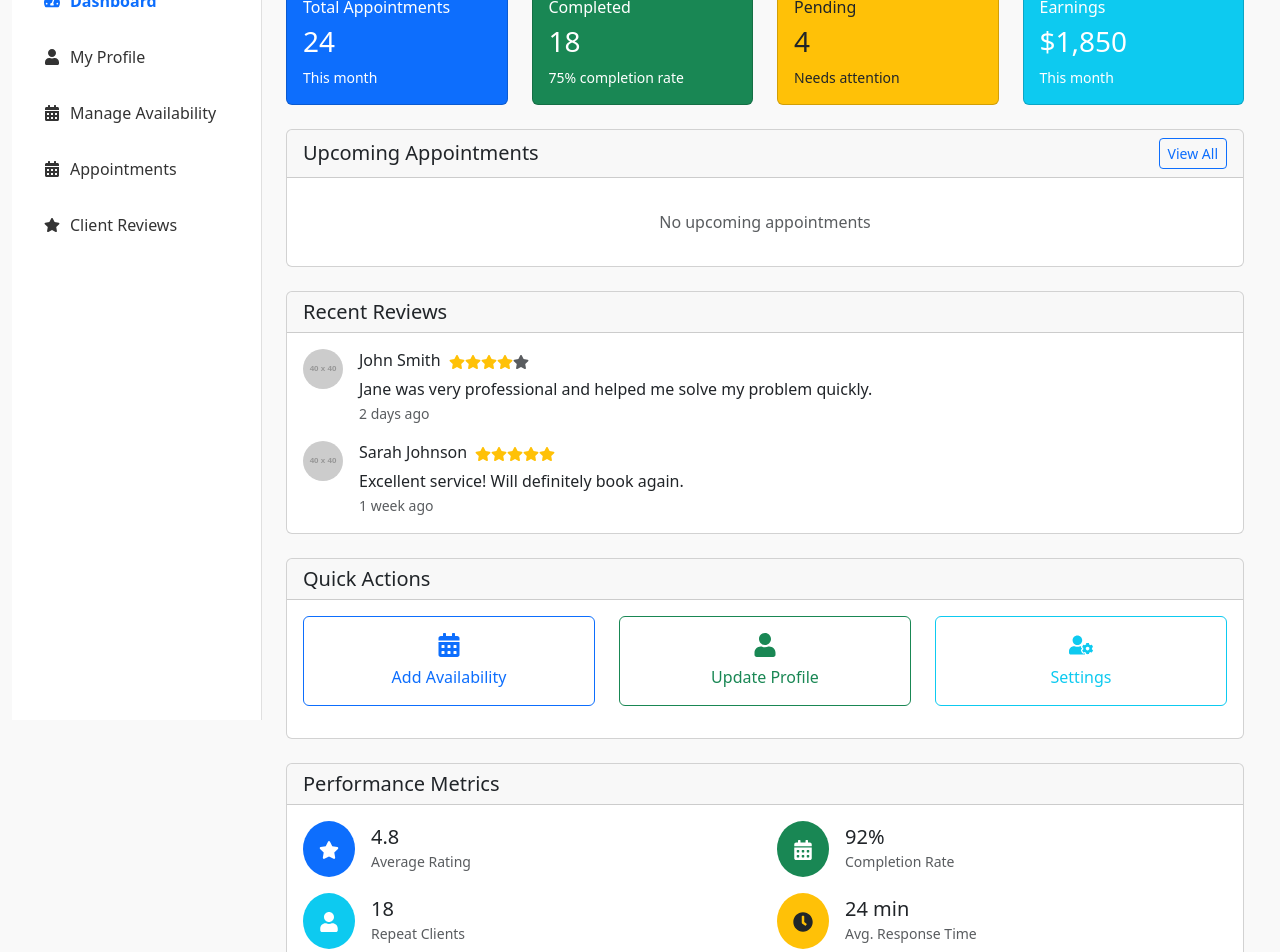
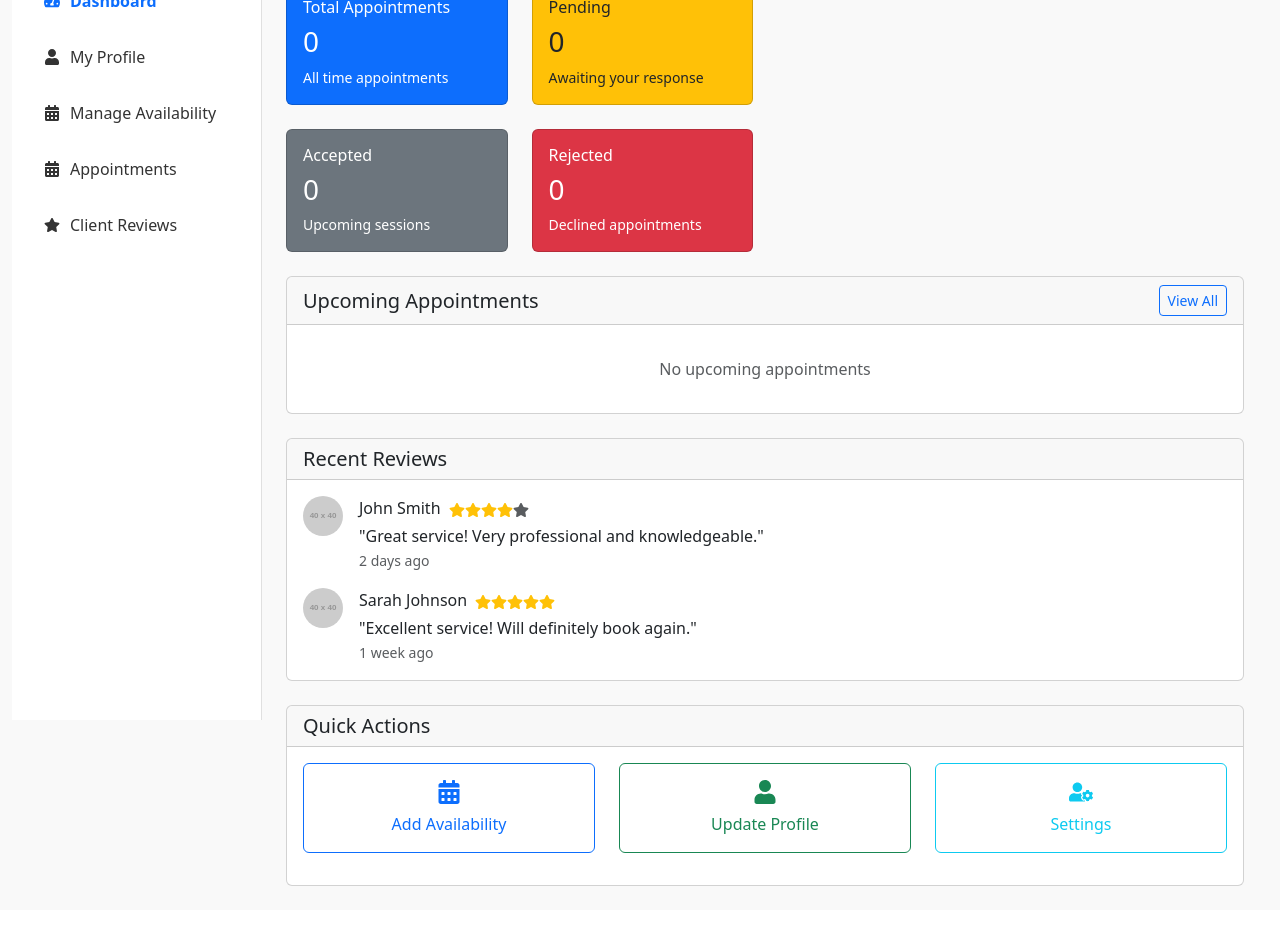
Before and after one commit to Amit-23/Appointment-Booking-System, a React (Vite) app in the folder frontend/appointmentHub_frontend/: page /freelancerdashboard in a window 1280 px wide. Shown: the part 80-1032 px from the top of the page. After the commit the page ends 990 px from the top, so only its background shows below. Built offline with nearby package versions, Linux system fonts and the light colour scheme.

Commit message:
Updated FreelancerDashboard

```diff
--- a/frontend/appointmentHub_frontend/src/components/FreelancerDashboard/FreelanceDashboard.jsx
+++ b/frontend/appointmentHub_frontend/src/components/FreelancerDashboard/FreelanceDashboard.jsx
@@ -6,7 +6,8 @@ import {
   FaUserCog,
   FaTachometerAlt,
   FaStar,
-  FaClock
+  FaClock,
+  FaMoneyBillWave
 } from 'react-icons/fa';
 import axios from 'axios';
 
@@ -19,6 +20,7 @@ const FreelancerDashboard = () => {
   const [appointments, setAppointments] = useState([]);
   const [availabilities, setAvailabilities] = useState([]);
   const [selectedSection, setSelectedSection] = useState('dashboard');
+  const [earnings, setEarnings] = useState(0);
 
   useEffect(() => {
     const user = JSON.parse(localStorage.getItem('user'));
@@ -32,6 +34,11 @@ const FreelancerDashboard = () => {
       .then((res) => {
         if (res.data.success) {
           setAppointments(res.data.appointments);
+          // Calculate earnings from completed appointments
+          const completedEarnings = res.data.appointments
+            .filter(a => a.status === 'completed')
+            .reduce((sum, appt) => sum + (appt.price || 0), 0);
+          setEarnings(completedEarnings);
         }
       })
       .catch((err) => console.error('Failed to fetch appointments:', err));
@@ -98,6 +105,22 @@ const FreelancerDashboard = () => {
                 : a
             )
           );
+          // Update earnings if status changed to/from completed
+          if (newStatus === 'completed' || res.data.previous_status === 'completed') {
+            const user = JSON.parse(localStorage.getItem('user'));
+            axios
+              .get('http://127.0.0.1:8000/auth/freelancer-appointments/', {
+                params: { freelancer_id: user.id },
+              })
+              .then((res) => {
+                if (res.data.success) {
+                  const completedEarnings = res.data.appointments
+                    .filter(a => a.status === 'completed')
+                    .reduce((sum, appt) => sum + (appt.price || 0), 0);
+                  setEarnings(completedEarnings);
+                }
+              });
+          }
         } else {
           alert(res.data.error || 'Could not update status');
         }
@@ -107,6 +130,13 @@ const FreelancerDashboard = () => {
         alert('Error updating status');
       });
   };
+
+  // Calculate appointment statistics
+  const totalAppointments = appointments.length;
+  const completedAppointments = appointments.filter(a => a.status === 'completed').length;
+  const pendingAppointments = appointments.filter(a => a.status === 'pending').length;
+  const rejectedAppointments = appointments.filter(a => a.status === 'rejected').length;
+  const acceptedAppointments = appointments.filter(a => a.status === 'accepted').length;
 
   return (
     <div className="container-fluid" style={{ backgroundColor: '#f9f9f9', minHeight: '100vh' }}>
@@ -184,7 +214,7 @@ const FreelancerDashboard = () => {
 
         {/* Main Content */}
         <div className={`main-content ${collapsed ? 'collapsed' : 'expanded'} p-4`} style={{ flex: 1 }}>
-          <h4>Welcome, Jane Doe</h4>
+          <h4>Welcome, {JSON.parse(localStorage.getItem('user'))?.name || 'Freelancer'}</h4>
 
           {selectedSection === 'dashboard' && (
             <>
@@ -193,32 +223,41 @@ const FreelancerDashboard = () => {
                 <div className="col-md-3">
                   <div className="card bg-primary text-white p-3">
                     <h6>Total Appointments</h6>
-                    <h3>24</h3>
-                    <small>This month</small>
+                    <h3>{totalAppointments}</h3>
+                    <small>All time appointments</small>
+                  </div>
+                </div>
+
+                <div className="col-md-3">
+                  <div className="card bg-warning text-dark p-3">
+                    <h6>Pending</h6>
+                    <h3>{pendingAppointments}</h3>
+                    <small>Awaiting your response</small>
+                  </div>
+                </div>
+
+              </div>
+
+              {/* Additional Stats Row */}
+              <div className="row mb-4">
+                <div className="col-md-3">
+                  <div className="card bg-secondary text-white p-3">
+                    <h6>Accepted</h6>
+                    <h3>{acceptedAppointments}</h3>
+                    <small>Upcoming sessions</small>
                   </div>
                 </div>
                 <div className="col-md-3">
-                  <div className="card bg-success text-white p-3">
-                    <h6>Completed</h6>
-                    <h3>18</h3>
-                    <small>75% completion rate</small>
+                  <div className="card bg-danger text-white p-3">
+                    <h6>Rejected</h6>
+                    <h3>{rejectedAppointments}</h3>
+                    <small>Declined appointments</small>
                   </div>
                 </div>
-                <div className="col-md-3">
-                  <div className="card bg-warning text-dark p-3">
-                    <h6>Pending</h6>
-                    <h3>4</h3>
-                    <small>Needs attention</small>
+
+
               </div>
-                </div>
-                <div className="col-md-3">
-                  <div className="card bg-info text-white p-3">
-                    <h6>Earnings</h6>
-                    <h3>$1,850</h3>
-                    <small>This month</small>
-                  </div>
-                </div>
-              </div>
+
 
               {/* Upcoming Appointments */}
               <div className="card mb-4">
@@ -227,7 +266,10 @@ const FreelancerDashboard = () => {
                   <button className="btn btn-sm btn-outline-primary">View All</button>
                 </div>
                 <div className="card-body">
-                  {appointments.slice(0, 3).map((appt, idx) => (
+                  {appointments
+                    .filter(a => a.status === 'accepted')
+                    .slice(0, 3)
+                    .map((appt, idx) => (
                       <div key={idx} className="d-flex justify-content-between align-items-center mb-3 pb-3 border-bottom">
                         <div>
                           <h6 className="mb-1">{appt.client_name}</h6>
@@ -235,15 +277,12 @@ const FreelancerDashboard = () => {
                             {appt.date} at {appt.start_time}
                           </small>
                         </div>
-                      <span className={`badge ${
-                        appt.status === 'pending' ? 'bg-warning text-dark' :
-                        appt.status === 'accepted' ? 'bg-success' : 'bg-secondary'
-                      }`}>
-                        {appt.status}
+                        <span className="badge bg-success">
+                          Accepted
                         </span>
                       </div>
                     ))}
-                  {appointments.length === 0 && (
+                  {appointments.filter(a => a.status === 'accepted').length === 0 && (
                     <div className="text-center py-3 text-muted">
                       No upcoming appointments
                     </div>
@@ -270,7 +309,7 @@ const FreelancerDashboard = () => {
                           <FaStar className="text-muted" />
                         </div>
                       </div>
-                      <p className="mb-0">Jane was very professional and helped me solve my problem quickly.</p>
+                      <p className="mb-0">"Great service! Very professional and knowledgeable."</p>
                       <small className="text-muted">2 days ago</small>
                     </div>
                   </div>
@@ -287,7 +326,7 @@ const FreelancerDashboard = () => {
                           <FaStar />
                         </div>
                       </div>
-                      <p className="mb-0">Excellent service! Will definitely book again.</p>
+                      <p className="mb-0">"Excellent service! Will definitely book again."</p>
                       <small className="text-muted">1 week ago</small>
                     </div>
                   </div>
@@ -295,7 +334,7 @@ const FreelancerDashboard = () => {
               </div>
 
               {/* Quick Actions */}
-              <div className="card mb-4">
+              <div className="card">
                 <div className="card-header">
                   <h5 className="mb-0">Quick Actions</h5>
                 </div>
@@ -328,72 +367,10 @@ const FreelancerDashboard = () => {
                   </div>
                 </div>
               </div>
-
-              {/* Performance Metrics */}
-              <div className="card">
-                <div className="card-header">
-                  <h5 className="mb-0">Performance Metrics</h5>
-                </div>
-                <div className="card-body">
-                  <div className="row">
-                    <div className="col-md-6 mb-3">
-                      <div className="d-flex align-items-center">
-                        <div className="me-3">
-                          <div className="bg-primary rounded-circle p-3 text-white">
-                            <FaStar size={20} />
-                          </div>
-                        </div>
-                        <div>
-                          <h5 className="mb-0">4.8</h5>
-                          <small className="text-muted">Average Rating</small>
-                        </div>
-                      </div>
-                    </div>
-                    <div className="col-md-6 mb-3">
-                      <div className="d-flex align-items-center">
-                        <div className="me-3">
-                          <div className="bg-success rounded-circle p-3 text-white">
-                            <FaCalendarAlt size={20} />
-                          </div>
-                        </div>
-                        <div>
-                          <h5 className="mb-0">92%</h5>
-                          <small className="text-muted">Completion Rate</small>
-                        </div>
-                      </div>
-                    </div>
-                    <div className="col-md-6">
-                      <div className="d-flex align-items-center">
-                        <div className="me-3">
-                          <div className="bg-info rounded-circle p-3 text-white">
-                            <FaUser size={20} />
-                          </div>
-                        </div>
-                        <div>
-                          <h5 className="mb-0">18</h5>
-                          <small className="text-muted">Repeat Clients</small>
-                        </div>
-                      </div>
-                    </div>
-                    <div className="col-md-6">
-                      <div className="d-flex align-items-center">
-                        <div className="me-3">
-                          <div className="bg-warning rounded-circle p-3 text-dark">
-                            <FaClock size={20} />
-                          </div>
-                        </div>
-                        <div>
-                          <h5 className="mb-0">24 min</h5>
-                          <small className="text-muted">Avg. Response Time</small>
-                        </div>
-                      </div>
-                    </div>
-                  </div>
-                </div>
-              </div>
             </>
           )}
 
+          {/* Rest of your component remains the same */}
           {selectedSection === 'availability' && (
             <div className="mt-4">
               <h5>Manage Availability</h5>
@@ -556,13 +533,37 @@ const FreelancerDashboard = () => {
                     <th>Client</th>
                     <th>Date</th>
                     <th>Comment</th>
+                    <th>Rating</th>
                   </tr>
                 </thead>
                 <tbody>
                   <tr>
-                    <td>John Doe</td>
-                    <td>April 30, 2024</td>
-                    <td>Very helpful</td>
+                    <td>John Smith</td>
+                    <td>June 15, 2023</td>
+                    <td>"Excellent service, very professional!"</td>
+                    <td>
+                      <div className="text-warning">
+                        <FaStar />
+                        <FaStar />
+                        <FaStar />
+                        <FaStar />
+                        <FaStar />
+                      </div>
+                    </td>
+                  </tr>
+                  <tr>
+                    <td>Sarah Johnson</td>
+                    <td>June 10, 2023</td>
+                    <td>"Great work, would recommend!"</td>
+                    <td>
+                      <div className="text-warning">
+                        <FaStar />
+                        <FaStar />
+                        <FaStar />
+                        <FaStar />
+                        <FaStar className="text-muted" />
+                      </div>
+                    </td>
                   </tr>
                 </tbody>
               </table>
```
Lines whose indentation alone changed are shown as unchanged.
